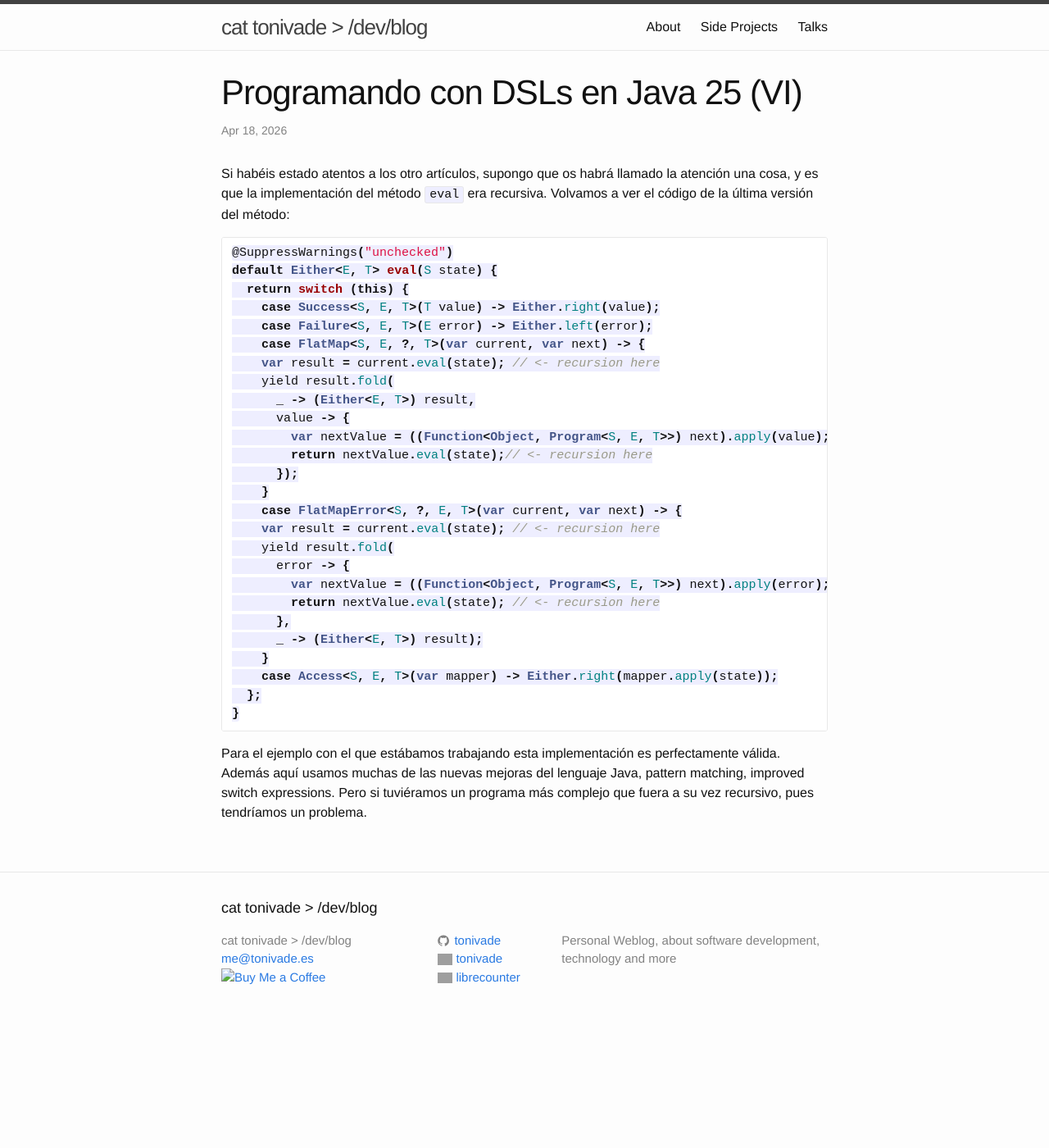
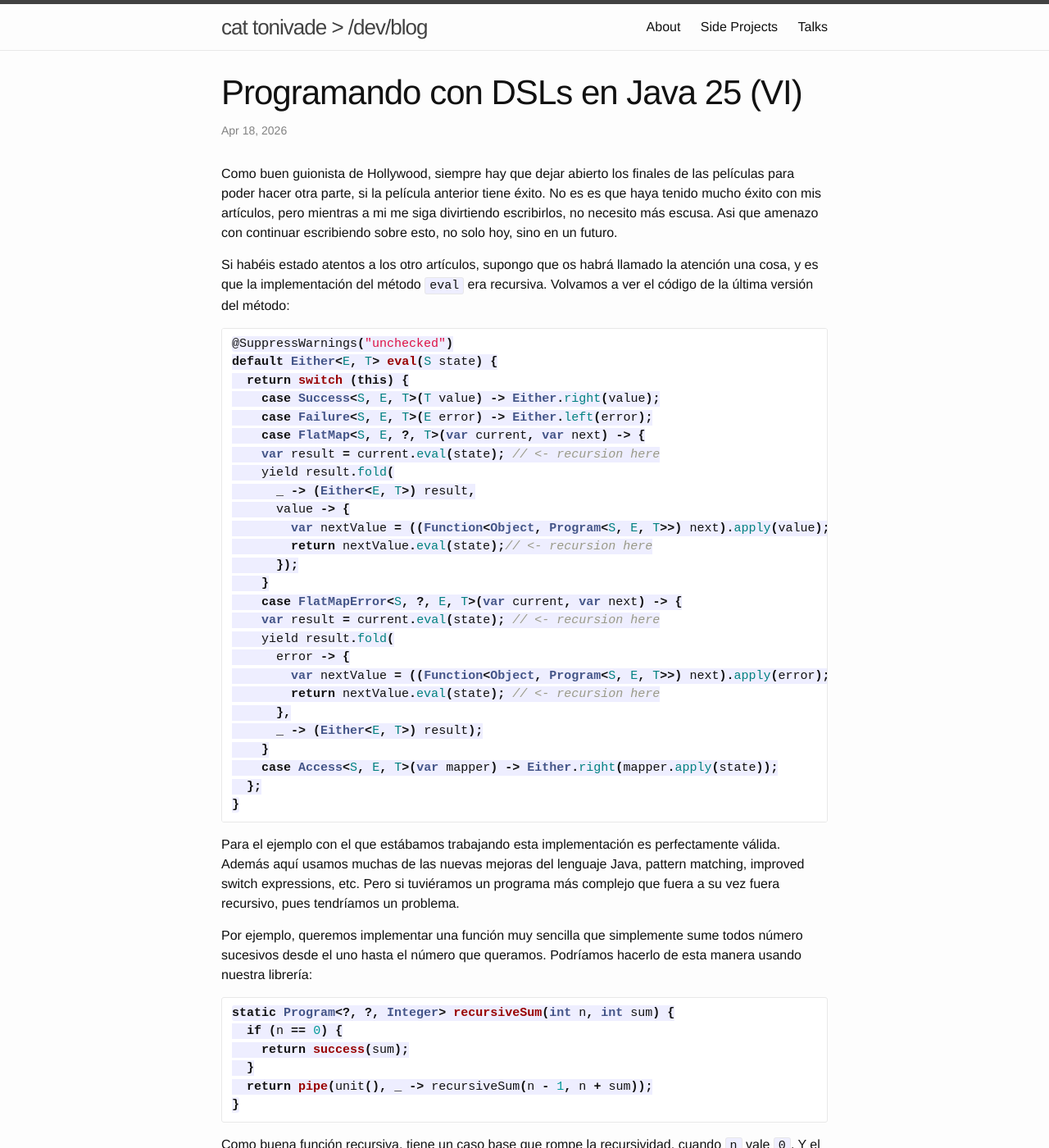
Before and after one commit to tonivade/tonivade.github.io, a Jekyll site: the page built from _posts/2026-04-18-programando-con-dsl-6.markdown, in a window 1280 px wide and 1400 px high. Shown: the whole window at 82% size. Built offline with Jekyll 4.4.1, drawn with Linux system fonts in a browser that asks for light colours; some of the changed text lies outside the part shown; grey boxes are pictures that could not be loaded.

Commit message:
new article draft

````diff
--- a/_posts/2026-04-18-programando-con-dsl-6.markdown
+++ b/_posts/2026-04-18-programando-con-dsl-6.markdown
@@ -4,6 +4,12 @@ title:  Programando con DSLs en Java 25 (VI)
 date:   2026-04-18 22:00:00
 categories: programming java functional-programming dsl monad
 ---
+
+Como buen guionista de Hollywood, siempre hay que dejar abierto los finales de
+las películas para poder hacer otra parte, si la película anterior tiene éxito.
+No es es que haya tenido mucho éxito con mis artículos, pero mientras a mi me
+siga divirtiendo escribirlos, no necesito más escusa. Asi que amenazo con
+continuar escribiendo sobre esto, no solo hoy, sino en un futuro.
 
 Si habéis estado atentos a los otro artículos, supongo que os habrá llamado la
 atención una cosa, y es que la implementación del método `eval` era recursiva.
@@ -40,5 +46,21 @@ default Either<E, T> eval(S state) {
 
 Para el ejemplo con el que estábamos trabajando esta implementación es perfectamente
 válida. Además aquí usamos muchas de las nuevas mejoras del lenguaje Java, pattern
-matching, improved switch expressions. Pero si tuviéramos un programa más complejo
-que fuera a su vez recursivo, pues tendríamos un problema.
+matching, improved switch expressions, etc. Pero si tuviéramos un programa más complejo
+que fuera a su vez fuera recursivo, pues tendríamos un problema.
+
+Por ejemplo, queremos implementar una función muy sencilla que simplemente sume todos
+número sucesivos desde el uno hasta el número que queramos. Podríamos hacerlo de esta
+manera usando nuestra librería:
+
+```java
+static Program<?, ?, Integer> recursiveSum(int n, int sum) {
+  if (n == 0) {
+    return success(sum);
+  }
+  return pipe(unit(), _ -> recursiveSum(n - 1, n + sum));
+}
+```
+
+Como buena función recursiva, tiene un caso base que rompe la recursividad, cuando
+`n` vale `0`. Y el caso donde se entra en recursividad.
````
